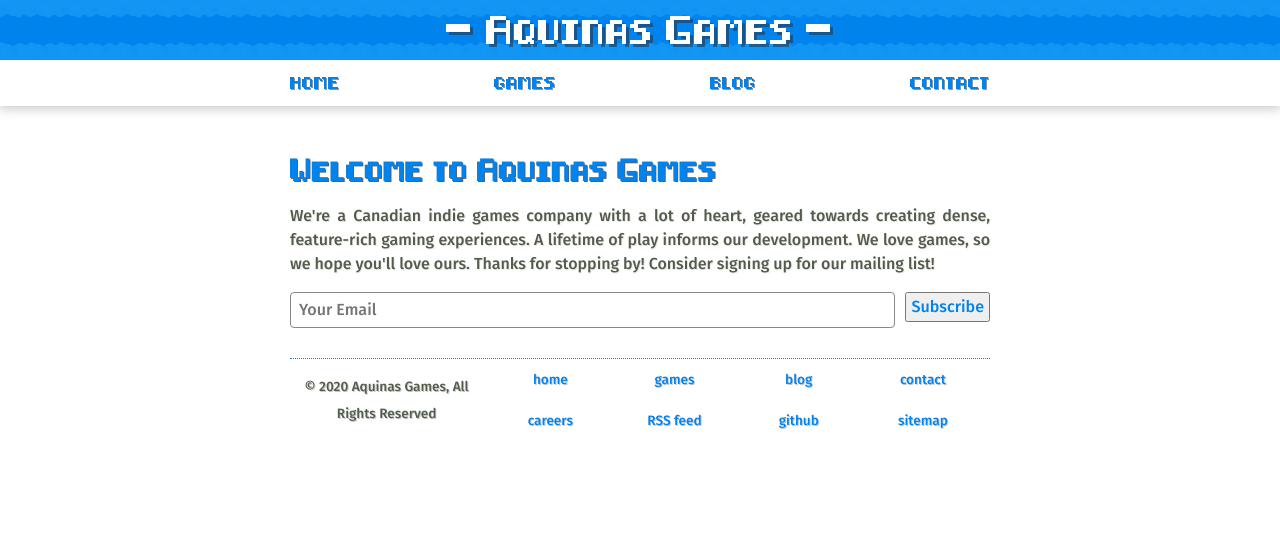
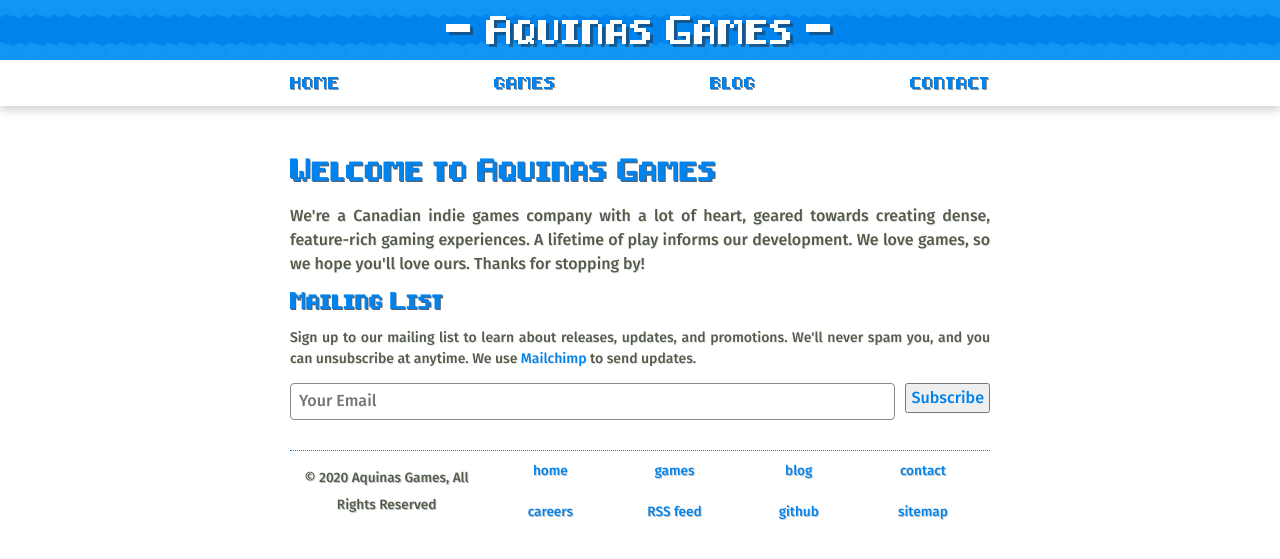
Before and after one commit to AquinasGames/website, a Jekyll site: the page built from index.html, in a window 1280 px wide. Shown: the top 559 px of the page. Built offline with Jekyll 4.4.1, drawn with Linux system fonts in a browser that asks for light colours.

Commit message:
Added more info about mailing list

```diff
--- a/_includes/about.html
+++ b/_includes/about.html
@@ -5,6 +5,5 @@
         A lifetime of play informs our development.
         We love games, so we hope you'll love ours.
         Thanks for stopping by!
-        Consider signing up for our mailing list!
     </p>
 </div>
--- a/_includes/mailing-list.html
+++ b/_includes/mailing-list.html
@@ -6,6 +6,12 @@
 	   We recommend moving this block and the preceding CSS link to the HEAD of your HTML file. */
 </style>
 <div id="mc_embed_signup">
+    <h4>Mailing List</h4>
+    <p>
+        Sign up to our mailing list to learn about releases, updates, and promotions.
+        We'll never spam you, and you can unsubscribe at anytime.
+        We use <a href="https://mailchimp.com">Mailchimp</a> to send updates.
+    </p>
     <form action="https://aquinasgames.us2.list-manage.com/subscribe/post?u=c0bcb8f065abc8bea73a9bb06&amp;id=f255b655b2" method="post" id="mc-embedded-subscribe-form" name="mc-embedded-subscribe-form" class="validate" target="_blank" novalidate>
         <div id="mc_embed_signup_scroll">
 
--- a/css/general.css
+++ b/css/general.css
@@ -35,6 +35,17 @@ hr {
   text-shadow: 1px 1px rgba(37,41,52,0.75);
 }
 
+#mc_embed_signup p {
+  margin-bottom: 1em;
+}
+
+#page-content h4 {
+  color: #0083ED;
+  line-height: 1em;
+  font-family: 'Pixel', sans-serif;
+  text-shadow: 1px 1px rgba(37,41,52,0.75);
+}
+
 #page-content p {
   text-align: justify;
 }
@@ -48,9 +59,13 @@ hr {
   text-shadow: 1px 1px rgba(37,41,52,0.1);
 }
 
-#page-content p:last-of-type {
+/* #page-content p:last-of-type {
   margin-bottom: 0;
   padding-bottom: 0;
+} */
+
+#mc-embedded-subscribe-form {
+  margin-bottom: 1em;
 }
 
 #page-content li {
--- a/index.html
+++ b/index.html
@@ -5,4 +5,3 @@ layout: main
 
 {% include about.html %}
 {% include mailing-list.html %}
-{% include games.html %}
```
Lines whose indentation alone changed are shown as unchanged.
